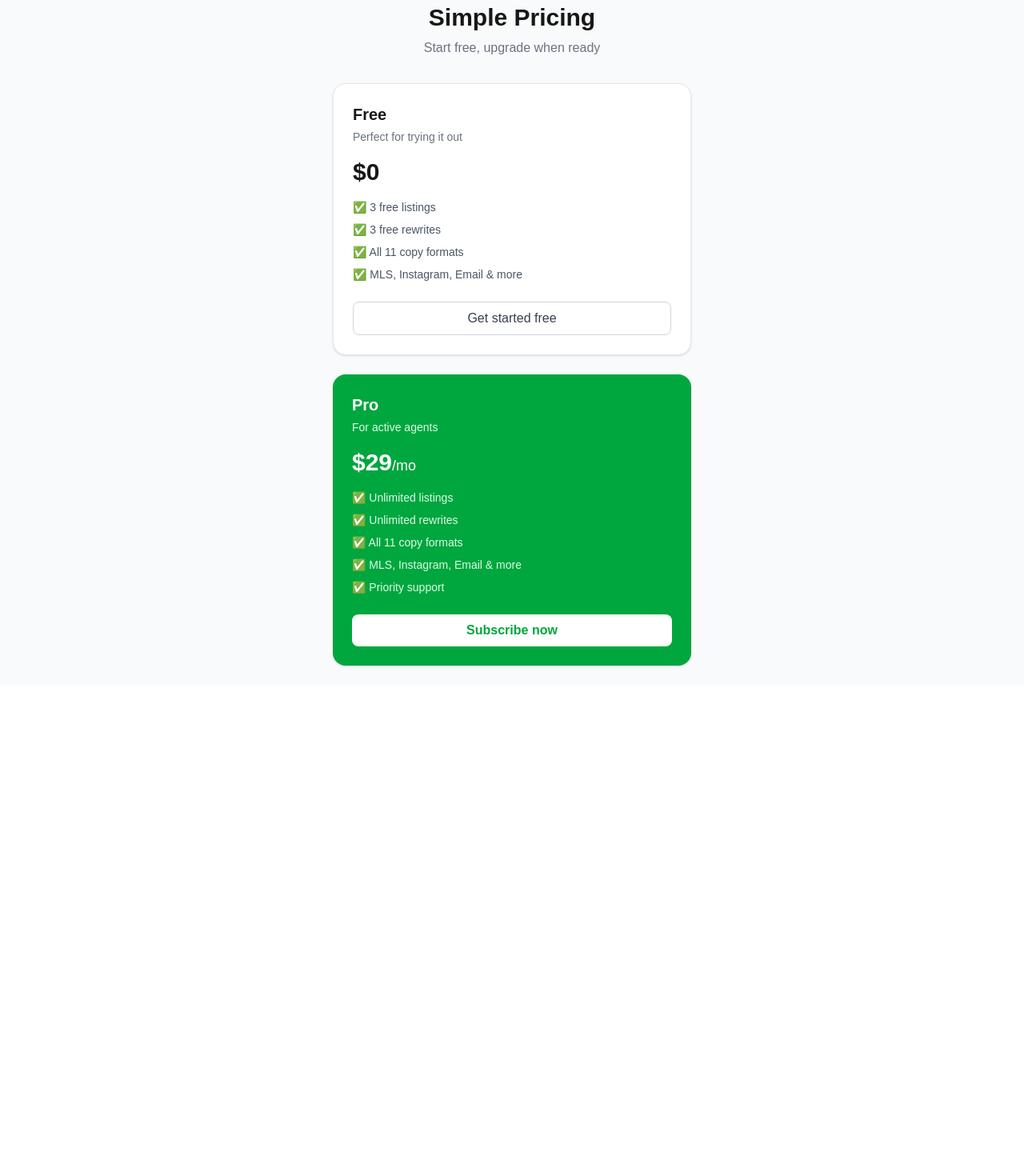
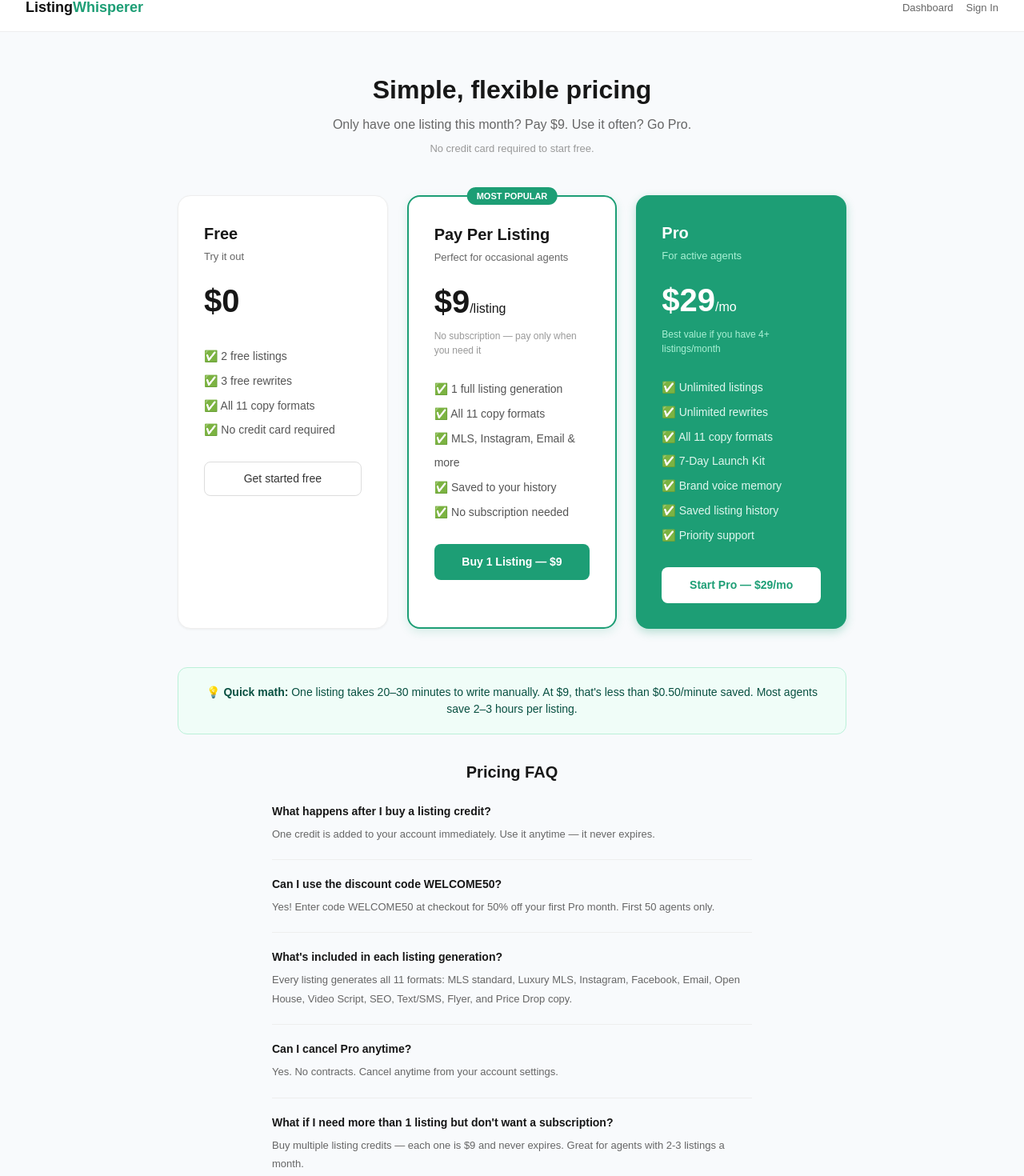
Before and after one commit to APD013/listing-whisperer, a Next.js app: page /pricing in a window 1280 px wide. Shown: the part 20-1490 px from the top of the page at 80% size. Before the commit the page ends 876 px from the top, so only its background shows below. Built offline with nearby package versions, Linux system fonts and the light colour scheme; no server answers.

Commit message:
Add pay per listing pricing tier

```diff
--- a/src/app/api/stripe/checkout/route.ts
+++ b/src/app/api/stripe/checkout/route.ts
@@ -7,14 +7,23 @@ const stripe = new Stripe(process.env.STRIPE_SECRET_KEY!, {
 
 export async function POST(request: Request) {
   try {
-    const { priceId } = await request.json()
+    const { priceId, mode, userId } = await request.json()
+
+    // Determine if this is a subscription or one-time payment
+    const checkoutMode = mode || 'subscription'
 
     const session = await stripe.checkout.sessions.create({
-      mode: 'subscription',
+      mode: checkoutMode,
       payment_method_types: ['card'],
       line_items: [{ price: priceId, quantity: 1 }],
-      success_url: `${process.env.NEXT_PUBLIC_APP_URL}/dashboard?upgraded=true`,
+      success_url: `${process.env.NEXT_PUBLIC_APP_URL}/dashboard?${checkoutMode === 'subscription' ? 'upgraded=true' : 'credits=true'}`,
       cancel_url: `${process.env.NEXT_PUBLIC_APP_URL}/pricing`,
+      metadata: {
+        userId: userId || '',
+        priceId: priceId,
+        mode: checkoutMode,
+      },
+      allow_promotion_codes: true,
     })
 
     return NextResponse.json({ url: session.url })
--- /dev/null
+++ b/src/app/api/stripe/webhook/route.ts
@@ -0,0 +1,78 @@
+import { NextResponse } from 'next/server'
+import Stripe from 'stripe'
+import { createClient } from '@supabase/supabase-js'
+
+const stripe = new Stripe(process.env.STRIPE_SECRET_KEY!, {
+  apiVersion: '2026-03-25.dahlia'
+})
+
+const supabase = createClient(
+  process.env.NEXT_PUBLIC_SUPABASE_URL!,
+  process.env.SUPABASE_SERVICE_ROLE_KEY!
+)
+
+export async function POST(request: Request) {
+  const body = await request.text()
+  const signature = request.headers.get('stripe-signature')!
+
+  let event: Stripe.Event
+
+  try {
+    event = stripe.webhooks.constructEvent(
+      body,
+      signature,
+      process.env.STRIPE_WEBHOOK_SECRET!
+    )
+  } catch (err: any) {
+    return NextResponse.json({ error: `Webhook error: ${err.message}` }, { status: 400 })
+  }
+
+  try {
+    switch (event.type) {
+      case 'checkout.session.completed': {
+        const session = event.data.object as Stripe.CheckoutSession
+        const userId = session.metadata?.userId
+        const mode = session.metadata?.mode
+
+        if (!userId) break
+
+        if (mode === 'subscription') {
+          // Upgrade user to Pro
+          await supabase
+            .from('profiles')
+            .update({ plan: 'pro', stripe_customer_id: session.customer as string })
+            .eq('id', userId)
+        } else if (mode === 'payment') {
+          // Add 1 listing credit
+          const { data: profile } = await supabase
+            .from('profiles')
+            .select('listing_credits')
+            .eq('id', userId)
+            .single()
+
+          await supabase
+            .from('profiles')
+            .update({ listing_credits: (profile?.listing_credits || 0) + 1 })
+            .eq('id', userId)
+        }
+        break
+      }
+
+      case 'customer.subscription.deleted': {
+        const subscription = event.data.object as Stripe.Subscription
+        const customerId = subscription.customer as string
+
+        // Downgrade user to starter
+        await supabase
+          .from('profiles')
+          .update({ plan: 'starter' })
+          .eq('stripe_customer_id', customerId)
+        break
+      }
+    }
+
+    return NextResponse.json({ received: true })
+  } catch (err: any) {
+    return NextResponse.json({ error: err.message }, { status: 500 })
+  }
+}
--- a/src/app/pricing/page.tsx
+++ b/src/app/pricing/page.tsx
@@ -2,22 +2,37 @@
 
 import { useState, useEffect } from 'react'
 import { useRouter } from 'next/navigation'
+import { createClient } from '@supabase/supabase-js'
 import { trackUpgradeClick, trackCheckoutStarted, trackEvent } from '../lib/analytics'
 
+const supabase = createClient(
+  process.env.NEXT_PUBLIC_SUPABASE_URL!,
+  process.env.NEXT_PUBLIC_SUPABASE_ANON_KEY!
+)
+
 export default function PricingPage() {
-  const [loading, setLoading] = useState(false)
+  const [loading, setLoading] = useState<string | null>(null)
+  const [userId, setUserId] = useState<string | null>(null)
   const router = useRouter()
-  useEffect(() => { trackEvent('pricing_page_view') }, [])
 
-  const handleSubscribe = async () => {
-    trackCheckoutStarted('starter')
-    trackUpgradeClick('pricing_page', 'starter')
-    setLoading(true)
+  useEffect(() => {
+    trackEvent('pricing_page_view')
+    const getUser = async () => {
+      const { data: { user } } = await supabase.auth.getUser()
+      if (user) setUserId(user.id)
+    }
+    getUser()
+  }, [])
+
+  const handleCheckout = async (priceId: string, mode: string, label: string) => {
+    trackCheckoutStarted(mode)
+    trackUpgradeClick(label, mode)
+    setLoading(label)
     try {
       const res = await fetch('/api/stripe/checkout', {
         method: 'POST',
         headers: { 'Content-Type': 'application/json' },
-        body: JSON.stringify({ priceId: 'price_1TO92kKzAxeqVLKn5eQREGy5' }),
+        body: JSON.stringify({ priceId, mode, userId }),
       })
       const data = await res.json()
       if (data.url) {
@@ -26,57 +41,115 @@ export default function PricingPage() {
     } catch (err) {
       console.error(err)
     }
-    setLoading(false)
+    setLoading(null)
   }
 
   return (
-    <div className="min-h-screen bg-gray-50 flex items-center justify-center p-6">
-      <div className="max-w-md w-full">
-        <h1 className="text-3xl font-bold text-center mb-2">Simple Pricing</h1>
-        <p className="text-center text-gray-500 mb-8">Start free, upgrade when ready</p>
+    <main style={{minHeight:'100vh',fontFamily:'sans-serif',background:'#f8fafc'}}>
+      {/* NAV */}
+      <nav style={{background:'#fff',borderBottom:'1px solid #eee',padding:'1rem 2rem',display:'flex',justifyContent:'space-between',alignItems:'center'}}>
+        <a href="/" style={{fontSize:'18px',fontWeight:'600',textDecoration:'none',color:'#111'}}>Listing<span style={{color:'#1D9E75'}}>Whisperer</span></a>
+        <div style={{display:'flex',gap:'16px',alignItems:'center'}}>
+          <a href="/dashboard" style={{fontSize:'13px',color:'#666',textDecoration:'none'}}>Dashboard</a>
+          <a href="/login" style={{fontSize:'13px',color:'#666',textDecoration:'none'}}>Sign In</a>
+        </div>
+      </nav>
 
-        <div className="grid gap-6">
-          {/* Free Plan */}
-          <div className="bg-white rounded-2xl p-6 shadow border border-gray-200">
-            <h2 className="text-xl font-semibold mb-1">Free</h2>
-            <p className="text-gray-500 text-sm mb-4">Perfect for trying it out</p>
-            <p className="text-3xl font-bold mb-4">$0</p>
-            <ul className="text-sm text-gray-600 space-y-2 mb-6">
-              <li>✅ 3 free listings</li>
+      <div style={{maxWidth:'900px',margin:'0 auto',padding:'3rem 2rem',textAlign:'center'}}>
+        <h1 style={{fontSize:'2rem',fontWeight:'700',marginBottom:'0.5rem'}}>Simple, flexible pricing</h1>
+        <p style={{color:'#666',marginBottom:'0.5rem'}}>Only have one listing this month? Pay $9. Use it often? Go Pro.</p>
+        <p style={{color:'#999',fontSize:'13px',marginBottom:'3rem'}}>No credit card required to start free.</p>
+
+        <div style={{display:'grid',gridTemplateColumns:'repeat(3,1fr)',gap:'1.5rem',marginBottom:'3rem'}}>
+
+          {/* FREE */}
+          <div style={{background:'#fff',borderRadius:'16px',padding:'2rem',border:'1px solid #eee',textAlign:'left',boxShadow:'0 1px 3px rgba(0,0,0,0.05)'}}>
+            <h3 style={{fontSize:'20px',fontWeight:'600',marginBottom:'4px'}}>Free</h3>
+            <p style={{color:'#666',fontSize:'13px',marginBottom:'1rem'}}>Try it out</p>
+            <p style={{fontSize:'2.5rem',fontWeight:'700',marginBottom:'1.5rem'}}>$0</p>
+            <ul style={{fontSize:'14px',color:'#555',lineHeight:'2.2',paddingLeft:'0',listStyle:'none',marginBottom:'1.5rem'}}>
+              <li>✅ 2 free listings</li>
               <li>✅ 3 free rewrites</li>
               <li>✅ All 11 copy formats</li>
+              <li>✅ No credit card required</li>
+            </ul>
+            <a href="/signup" style={{display:'block',textAlign:'center',padding:'10px',borderRadius:'8px',border:'1px solid #ddd',color:'#333',textDecoration:'none',fontSize:'14px'}}>
+              Get started free
+            </a>
+          </div>
+
+          {/* PAY PER LISTING */}
+          <div style={{background:'#fff',borderRadius:'16px',padding:'2rem',border:'2px solid #1D9E75',textAlign:'left',boxShadow:'0 4px 12px rgba(29,158,117,0.15)',position:'relative'}}>
+            <div style={{position:'absolute',top:'-12px',left:'50%',transform:'translateX(-50%)',background:'#1D9E75',color:'#fff',fontSize:'11px',fontWeight:'700',padding:'3px 12px',borderRadius:'20px',whiteSpace:'nowrap'}}>
+              MOST POPULAR
+            </div>
+            <h3 style={{fontSize:'20px',fontWeight:'600',marginBottom:'4px'}}>Pay Per Listing</h3>
+            <p style={{color:'#666',fontSize:'13px',marginBottom:'1rem'}}>Perfect for occasional agents</p>
+            <p style={{fontSize:'2.5rem',fontWeight:'700',marginBottom:'4px'}}>$9<span style={{fontSize:'16px',fontWeight:'400'}}>/listing</span></p>
+            <p style={{fontSize:'12px',color:'#999',marginBottom:'1.5rem'}}>No subscription — pay only when you need it</p>
+            <ul style={{fontSize:'14px',color:'#555',lineHeight:'2.2',paddingLeft:'0',listStyle:'none',marginBottom:'1.5rem'}}>
+              <li>✅ 1 full listing generation</li>
+              <li>✅ All 11 copy formats</li>
               <li>✅ MLS, Instagram, Email & more</li>
+              <li>✅ Saved to your history</li>
+              <li>✅ No subscription needed</li>
             </ul>
             <button
-              onClick={() => router.push('/signup')}
-              className="w-full py-2 rounded-lg border border-gray-300 text-gray-700 hover:bg-gray-50"
-            >
-              Get started free
+              onClick={() => handleCheckout('price_1TOtXyKzAxeqVLKnit1Jjti5', 'payment', 'pay_per_listing')}
+              disabled={loading === 'pay_per_listing'}
+              style={{width:'100%',padding:'12px',borderRadius:'8px',background:'#1D9E75',color:'#fff',border:'none',fontSize:'14px',fontWeight:'600',cursor:'pointer'}}>
+              {loading === 'pay_per_listing' ? 'Loading...' : 'Buy 1 Listing — $9'}
             </button>
           </div>
 
-          {/* Pro Plan */}
-          <div className="bg-green-600 rounded-2xl p-6 shadow text-white">
-            <h2 className="text-xl font-semibold mb-1">Pro</h2>
-            <p className="text-green-100 text-sm mb-4">For active agents</p>
-            <p className="text-3xl font-bold mb-4">$29<span className="text-lg font-normal">/mo</span></p>
-            <ul className="text-sm text-green-100 space-y-2 mb-6">
+          {/* PRO */}
+          <div style={{background:'#1D9E75',borderRadius:'16px',padding:'2rem',textAlign:'left',color:'#fff',boxShadow:'0 4px 12px rgba(29,158,117,0.3)'}}>
+            <h3 style={{fontSize:'20px',fontWeight:'600',marginBottom:'4px'}}>Pro</h3>
+            <p style={{color:'#a8f0d4',fontSize:'13px',marginBottom:'1rem'}}>For active agents</p>
+            <p style={{fontSize:'2.5rem',fontWeight:'700',marginBottom:'4px'}}>$29<span style={{fontSize:'16px',fontWeight:'400'}}>/mo</span></p>
+            <p style={{fontSize:'12px',color:'#a8f0d4',marginBottom:'1.5rem'}}>Best value if you have 4+ listings/month</p>
+            <ul style={{fontSize:'14px',color:'#e0f7ee',lineHeight:'2.2',paddingLeft:'0',listStyle:'none',marginBottom:'1.5rem'}}>
               <li>✅ Unlimited listings</li>
               <li>✅ Unlimited rewrites</li>
               <li>✅ All 11 copy formats</li>
-              <li>✅ MLS, Instagram, Email & more</li>
+              <li>✅ 7-Day Launch Kit</li>
+              <li>✅ Brand voice memory</li>
+              <li>✅ Saved listing history</li>
               <li>✅ Priority support</li>
             </ul>
             <button
-              onClick={handleSubscribe}
-              disabled={loading}
-              className="w-full py-2 rounded-lg bg-white text-green-600 font-semibold hover:bg-green-50"
-            >
-              {loading ? 'Loading...' : 'Subscribe now'}
+              onClick={() => handleCheckout('price_1TO92kKzAxeqVLKn5eQREGy5', 'subscription', 'pro')}
+              disabled={loading === 'pro'}
+              style={{width:'100%',padding:'12px',borderRadius:'8px',background:'#fff',color:'#1D9E75',border:'none',fontSize:'14px',fontWeight:'600',cursor:'pointer'}}>
+              {loading === 'pro' ? 'Loading...' : 'Start Pro — $29/mo'}
             </button>
           </div>
         </div>
+
+        {/* ROI LINE */}
+        <div style={{background:'#f0fdf8',borderRadius:'12px',padding:'1.25rem',border:'1px solid #bbf0d9',marginBottom:'2rem'}}>
+          <p style={{fontSize:'14px',color:'#085041',margin:'0'}}>
+            💡 <strong>Quick math:</strong> One listing takes 20–30 minutes to write manually. At $9, that's less than $0.50/minute saved. Most agents save 2–3 hours per listing.
+          </p>
+        </div>
+
+        {/* FAQ */}
+        <div style={{textAlign:'left',maxWidth:'600px',margin:'0 auto'}}>
+          <h2 style={{fontSize:'1.25rem',fontWeight:'600',marginBottom:'1.5rem',textAlign:'center'}}>Pricing FAQ</h2>
+          {[
+            {q:'What happens after I buy a listing credit?',a:'One credit is added to your account immediately. Use it anytime — it never expires.'},
+            {q:'Can I use the discount code WELCOME50?',a:'Yes! Enter code WELCOME50 at checkout for 50% off your first Pro month. First 50 agents only.'},
+            {q:'What\'s included in each listing generation?',a:'Every listing generates all 11 formats: MLS standard, Luxury MLS, Instagram, Facebook, Email, Open House, Video Script, SEO, Text/SMS, Flyer, and Price Drop copy.'},
+            {q:'Can I cancel Pro anytime?',a:'Yes. No contracts. Cancel anytime from your account settings.'},
+            {q:'What if I need more than 1 listing but don\'t want a subscription?',a:'Buy multiple listing credits — each one is $9 and never expires. Great for agents with 2-3 listings a month.'},
+          ].map(({q,a}) => (
+            <div key={q} style={{borderBottom:'1px solid #eee',paddingBottom:'1.25rem',marginBottom:'1.25rem'}}>
+              <p style={{fontWeight:'600',fontSize:'14px',marginBottom:'6px'}}>{q}</p>
+              <p style={{fontSize:'13px',color:'#666',lineHeight:'1.8',margin:'0'}}>{a}</p>
+            </div>
+          ))}
+        </div>
       </div>
-    </div>
+    </main>
   )
 }
```
